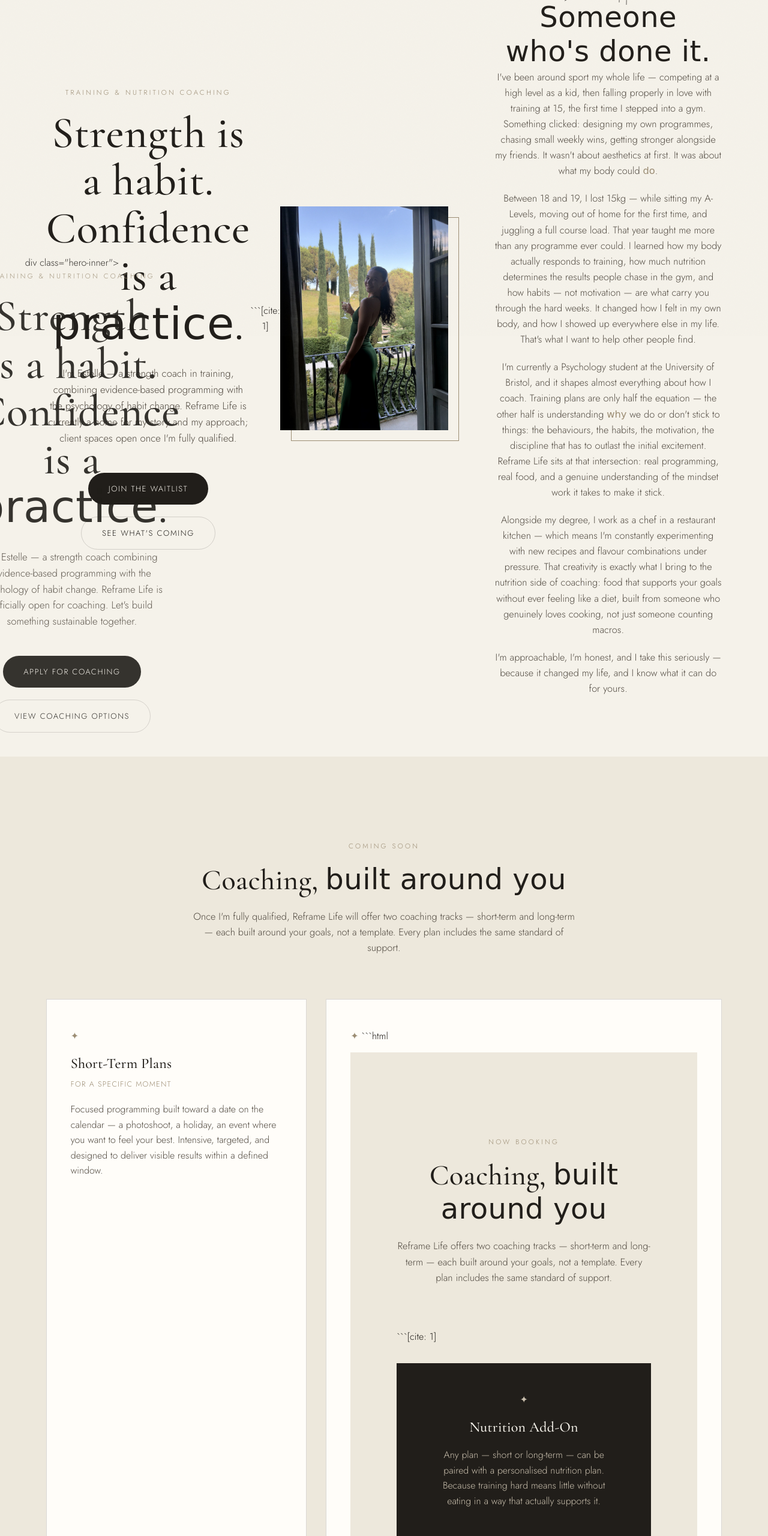
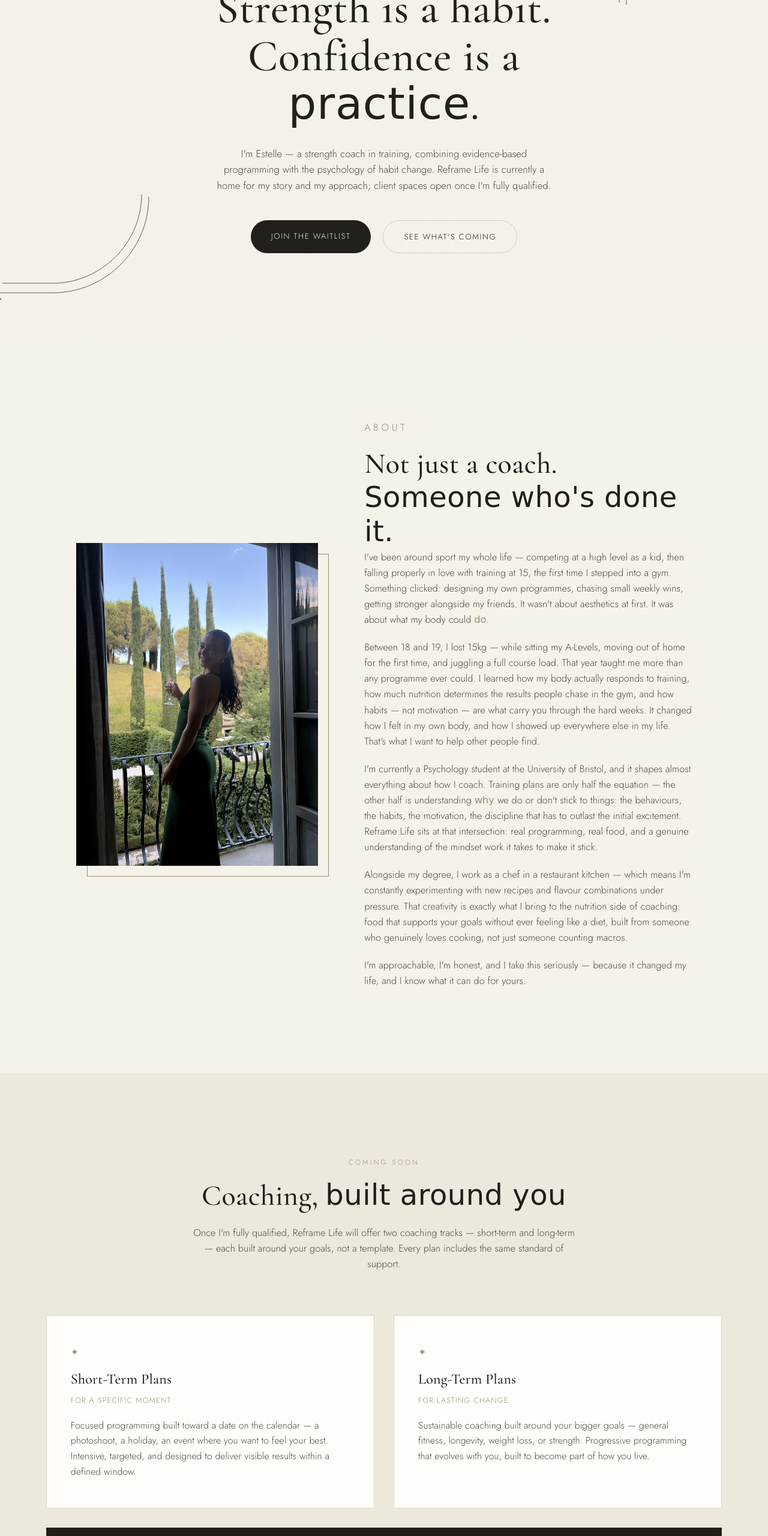
Before and after one commit to stellebelle-design/webstie-reframe, a plain HTML site: page index.html in a window 1280 px wide. Shown: the part 240-2800 px from the top of the page at 60% size. Drawn offline with nearby package versions, Linux system fonts and the light colour scheme; a web font is replaced by a local one.

Commit message:
Update index.html

````diff
--- a/index.html
+++ b/index.html
@@ -49,16 +49,16 @@
   </div>
 
   <div class="arc arc-bottom" aria-hidden="true">
-    div class="hero-inner">
-    <p class="eyebrow">Training &amp; Nutrition Coaching</p>
-    <h1>Strength is a habit.<br>Confidence is a <em>practice</em>.</h1>
-    <p class="hero-sub">I'm Estelle — a strength coach combining evidence-based programming with the psychology of habit change. Reframe Life is officially open for coaching. Let's build something sustainable together.</p>
-    <div class="hero-actions">
-      <a href="https://forms.gle/YPDkBKmJDseprGJTA" target="_blank" rel="noopener" class="btn btn-primary">Apply for coaching</a>
-      <a href="#services" class="btn btn-ghost">View coaching options</a>
-    </div>
+    <svg viewBox="0 0 400 400" fill="none" xmlns="http://www.w3.org/2000/svg">
+      <path d="M360 170C360 280 270 370 160 370H40" stroke="currentColor" stroke-width="1"/>
+      <path d="M345 165C345 265 262 350 160 350H55" stroke="currentColor" stroke-width="1"/>
+      <path d="M30 378 L35 364 L40 378 L54 383 L40 388 L35 402 L30 388 L16 383 Z" fill="currentColor"/>
+    </svg>
   </div>
-```[cite: 1]
+</section>
+
+<!-- ABOUT -->
+<section class="about" id="about">
   <div class="about-grid">
     <div class="about-image">
       <img src="images/estelle_about.jpg" alt="Estelle in the gym" loading="lazy">
@@ -99,15 +99,11 @@
 
     <article class="service-card">
       <span class="service-mark" aria-hidden="true">✦</span>
-      ```html
-<!-- SERVICES -->
-<section class="services" id="services">
-  <div class="services-head">
-    <p class="eyebrow">Now Booking</p>
-    <h2>Coaching, <em>built around you</em></h2>
-    <p class="services-sub">Reframe Life offers two coaching tracks — short-term and long-term — each built around your goals, not a template. Every plan includes the same standard of support.</p>
+      <h3>Long-Term Plans</h3>
+      <p class="service-tag">For lasting change</p>
+      <p>Sustainable coaching built around your bigger goals — general fitness, longevity, weight loss, or strength. Progressive programming that evolves with you, built to become part of how you live.</p>
+    </article>
   </div>
-```[cite: 1]
 
   <div class="addon">
     <div class="addon-text">
@@ -142,18 +138,15 @@
       </div>
     </div>
   </div>
-```html
+</section>
+
 <!-- CONTACT -->
 <section class="contact" id="contact">
   <div class="contact-inner">
     <p class="eyebrow">Get in Touch</p>
-    <h2>Ready to start your <em>journey</em>?</h2>
-    <p class="contact-sub">Client spaces are officially open. Drop me a message, ask a question, or apply for coaching below to get started.</p>
+    <h2>Client spaces aren't open <em>just yet</em></h2>
+    <p class="contact-sub">I'm not taking on clients until I'm fully qualified — but I'd love to hear from you. Say hello, ask a question, or just follow along with the journey.</p>
 
-    <a class="contact-email" href="mailto:estelleschwarz74@gmail.com">estelleschwarz74@gmail.com</a>
-
-    <a class="btn btn-primary" style="margin-top: 28px;" href="https://forms.gle/YPDkBKmJDseprGJTA" target="_blank" rel="noopener">Apply for coaching</a>
-```[cite: 1]
     <a class="contact-email" href="mailto:estelleschwarz74@gmail.com">estelleschwarz74@gmail.com</a>
 
     <a class="btn btn-primary" style="margin-top: 28px;" href="https://forms.gle/YPDkBKmJDseprGJTA" target="_blank" rel="noopener">Join the waitlist</a>
````
